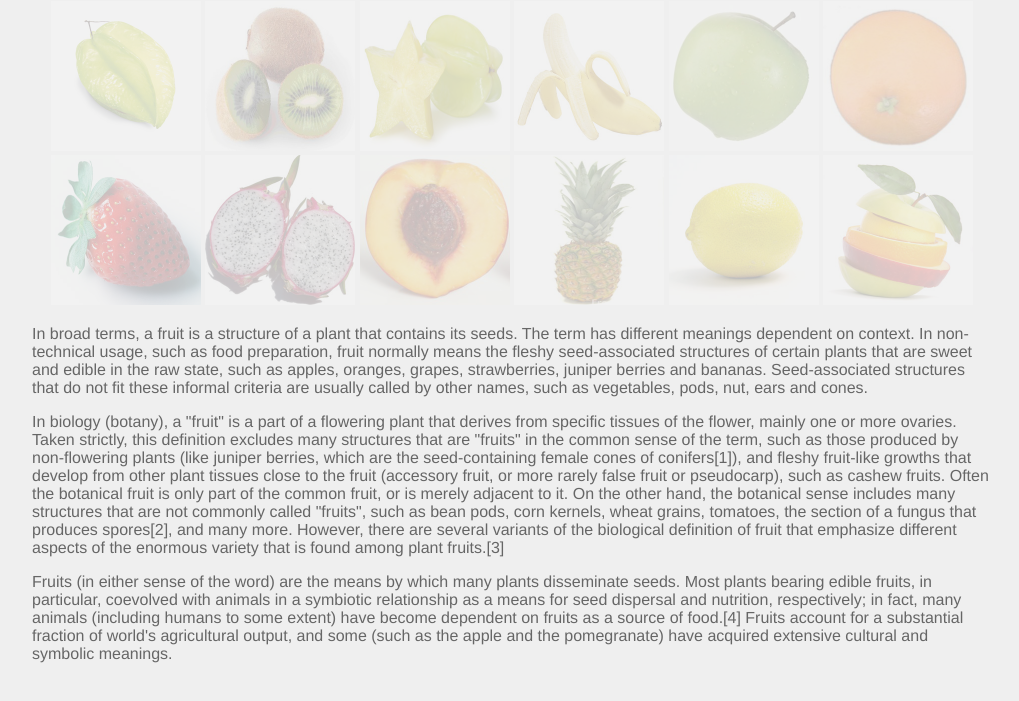
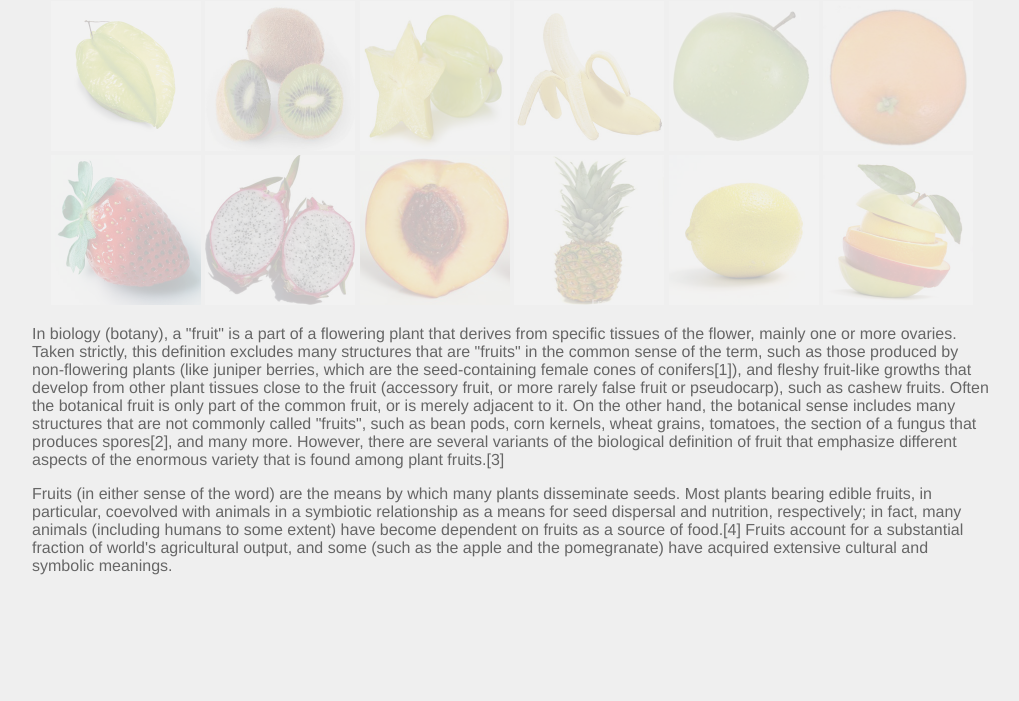
Before and after one commit to oldmanrose/glowing-sansa, a plain HTML site: page index.html in a window 1280 px wide. Shown: the part 99-800 px from the top of the page, without its empty margins (128-1147 px from the left). Drawn offline with nearby package versions, Linux system fonts and the light colour scheme.

Commit message:
removed paragraph

```diff
--- a/index.html
+++ b/index.html
@@ -35,7 +35,7 @@
 
 		</div><!-- #gallery -->
 
-		<p>In broad terms, a fruit is a structure of a plant that contains its seeds. The term has different meanings dependent on context. In non-technical usage, such as food preparation, fruit normally means the fleshy seed-associated structures of certain plants that are sweet and edible in the raw state, such as apples, oranges, grapes, strawberries, juniper berries and bananas. Seed-associated structures that do not fit these informal criteria are usually called by other names, such as vegetables, pods, nut, ears and cones.</p>
+
 
 		<p>In biology (botany), a "fruit" is a part of a flowering plant that derives from specific tissues of the flower, mainly one or more ovaries. Taken strictly, this definition excludes many structures that are "fruits" in the common sense of the term, such as those produced by non-flowering plants (like juniper berries, which are the seed-containing female cones of conifers[1]), and fleshy fruit-like growths that develop from other plant tissues close to the fruit (accessory fruit, or more rarely false fruit or pseudocarp), such as cashew fruits. Often the botanical fruit is only part of the common fruit, or is merely adjacent to it. On the other hand, the botanical sense includes many structures that are not commonly called "fruits", such as bean pods, corn kernels, wheat grains, tomatoes, the section of a fungus that produces spores[2], and many more. However, there are several variants of the biological definition of fruit that emphasize different aspects of the enormous variety that is found among plant fruits.[3]</p>
 
```
